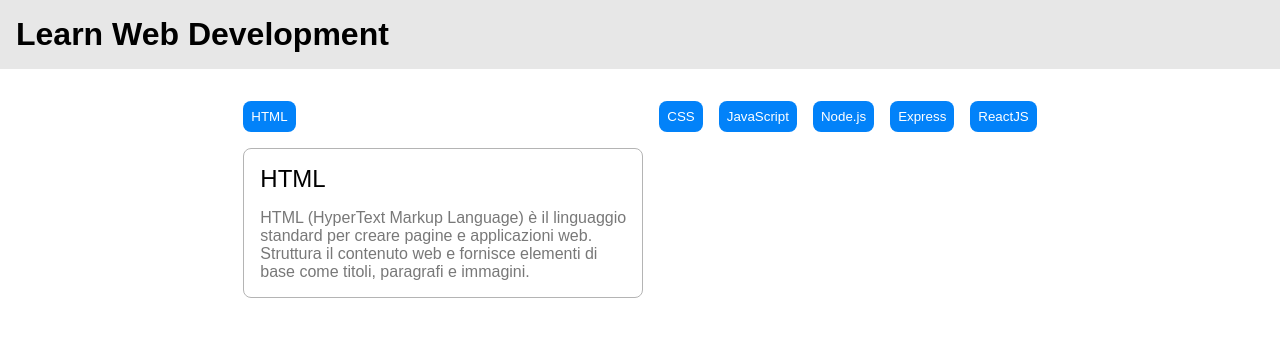
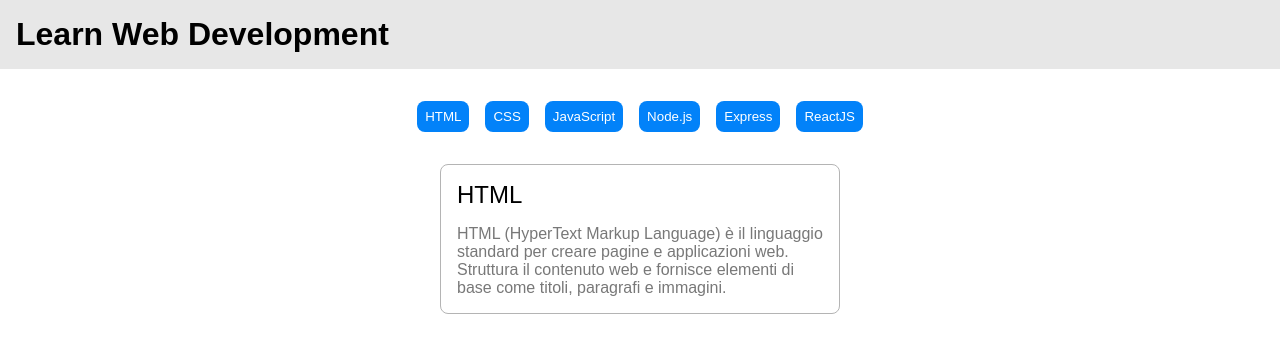
Before and after one commit to BelliaNino/react-use-state, a React (Vite) app: page / in a window 1280 px wide. Both pictures are taken after a click on the button "HTML". Shown: the top 352 px of the page. Built offline with nearby package versions, Linux system fonts and the light colour scheme.

Commit message:
fix logic

```diff
--- a/src/components/AccordionList.jsx
+++ b/src/components/AccordionList.jsx
@@ -33,18 +33,26 @@ const languages = [
     }
 ];
 
+
 export default function AccordionList() {
+
+    //costante con i parametri dove all'inizio open è uguale a 'null', mentre 'setOpen' ci aiuterà a cambiare il valore in seguito
     const [open, setOpen] = useState(null)
 
     function toggleAccordion(id) {
 
+        //se il bottone selezionato (open) ha lo stesso id allore setOpen darà valore 'null'
         if (open == id) {
             setOpen(null)
-        } else {
+        }
+        //mentre se il bottone selezionato è diverso dal suo id allora setOpen prendera il valore dell'id che gli assegneremo in seguito
+        else {
             setOpen(id)
         }
+    }
 
-    }
+    //creo una variabile per trasferire l'id selezionato, fuori dal ciclo map()
+    const activated = languages.find(item => item.id === open)
 
 
     return (
@@ -57,34 +65,34 @@ export default function AccordionList() {
 
                 <div className="render">
                     {
-                    languages.map((item, index) => (
+                        languages.map(item => (
 
                             <div className="accordion-item" key={item.id}>
-
-                            <div className="btn">
                                 <button onClick={() => toggleAccordion(item.id)}>
                                     {item.title}
                                 </button>
+                            </div>
+                        ))
+                    }
 
                 </div>
 
+                <div>
 
-                            {open === item.id && (
+                    {/*se 'activated' è true allora react renderizza le card */}
+                    {activated && (
                         <div className="card">
 
-                                    <h2>{item.title}</h2>
+                            <h2>{activated.title}</h2>
 
-                                    <p>{item.description}</p>
+                            <p>{activated.description}</p>
                         </div>
 
                     )}
-                        </div>
-                    ))
-                }
+
                 </div>
 
-
-            </div>
+            </div >
         </>
     )
 }
```
Lines whose indentation alone changed are shown as unchanged.
